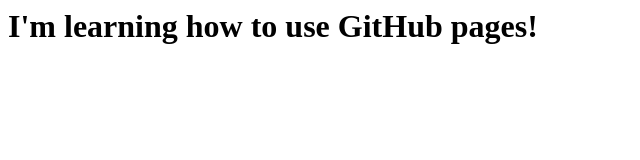
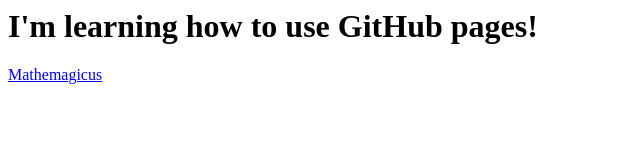
Before and after one commit to dkallen78/dkallen78.github.io, a plain HTML site: page index.html in a window 1280 px wide. Shown: the whole page, without its empty margins (0-640 px from the left). Drawn offline with Linux system fonts and the light colour scheme.

Commit message:
minor change
testing out linking to other repositories

```diff
--- a/index.html
+++ b/index.html
@@ -4,5 +4,6 @@
 </head>
 <body>
 <h1>I'm learning how to use GitHub pages!</h1>
+<a href="https://github.com/dkallen78/Mathemagicus-Version-2.0/mathemagicusV2.0.html">Mathemagicus</a>
 </body>
 </html>
```
